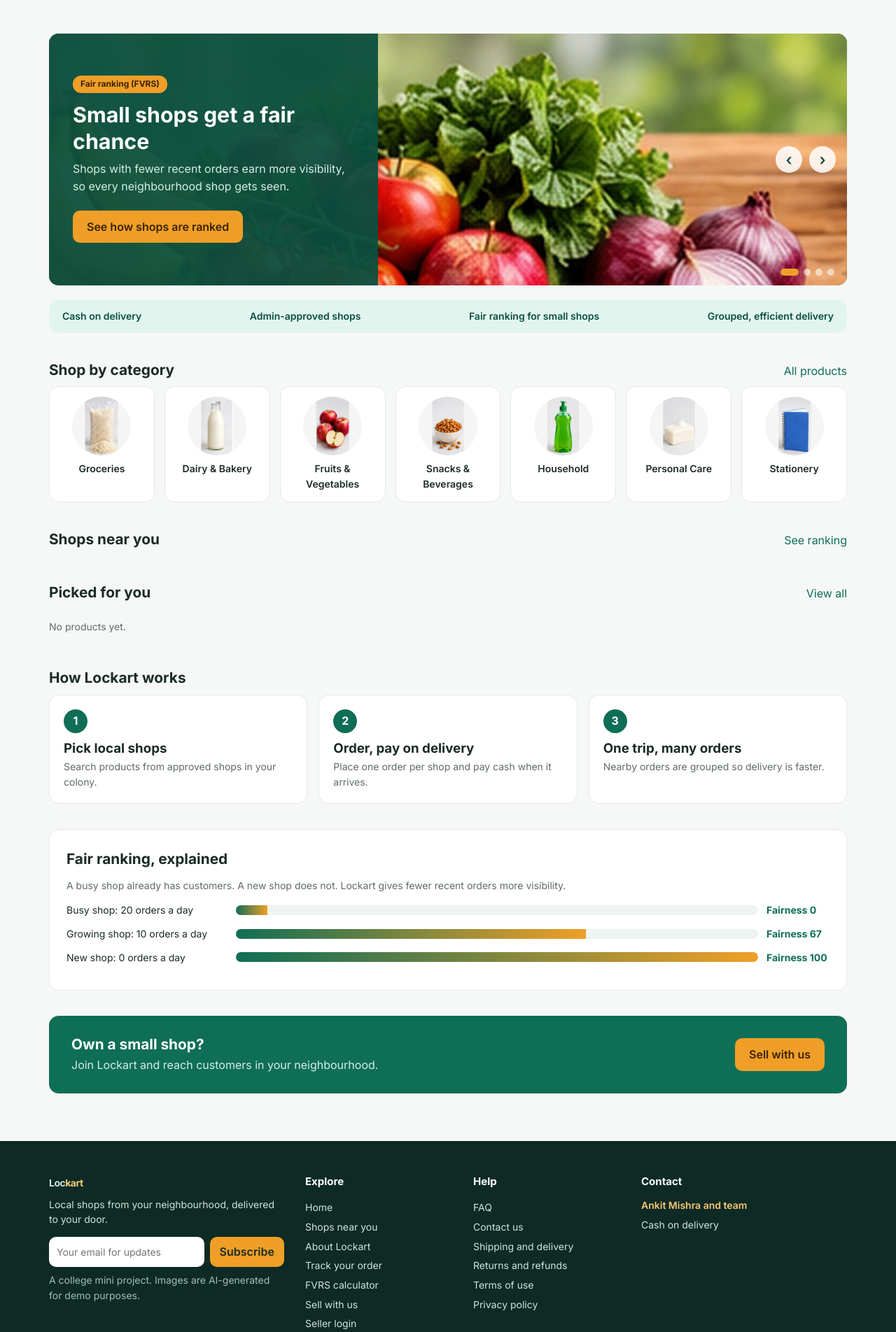
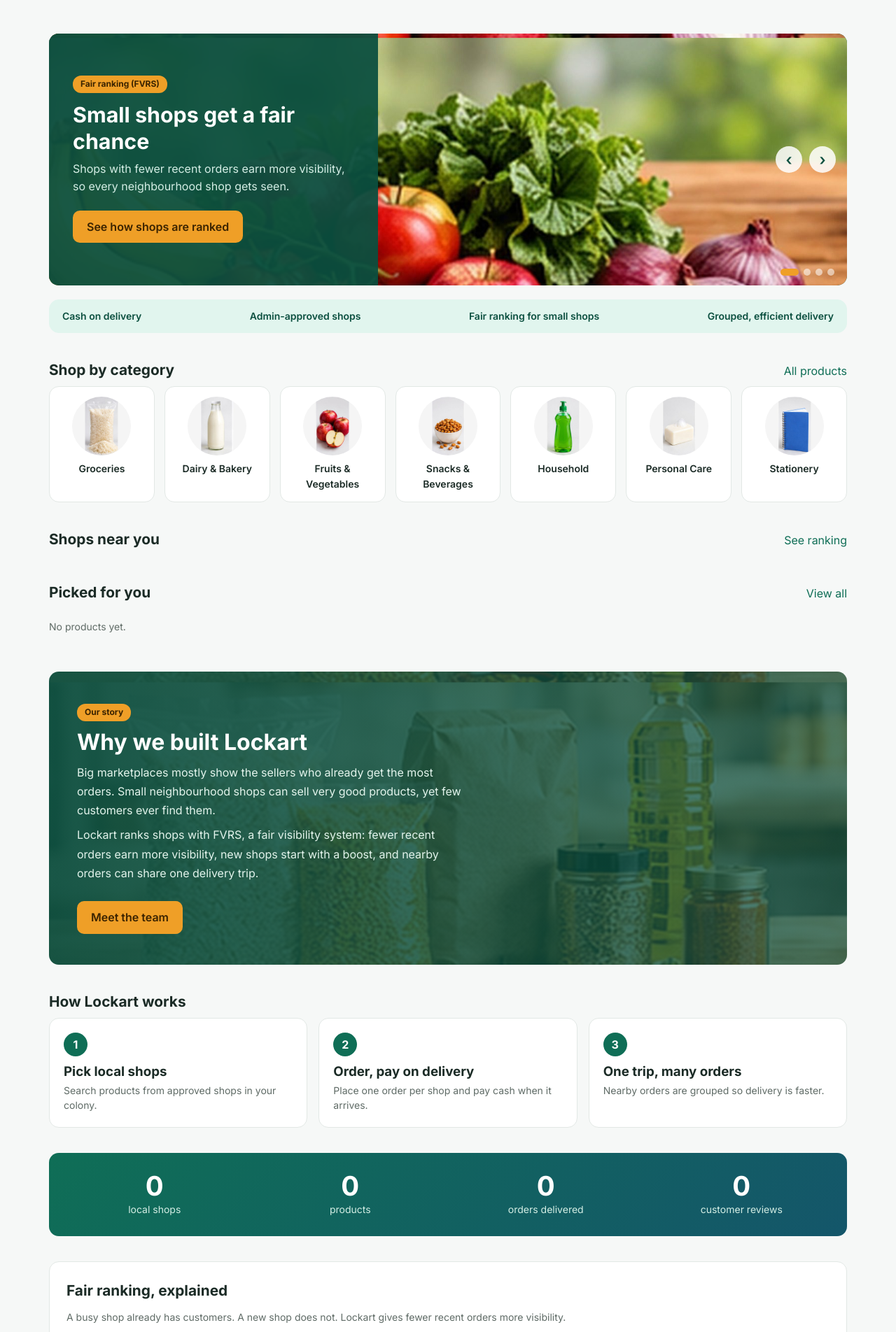
Before and after one commit to AnkitMishra-7018/lockart, a Flask app: page / in a window 1280 px wide. Shown: the part 103-2007 px from the top of the page at 70% size. Run offline with Flask 3, Linux system fonts and the light colour scheme; data that the repository does not hold is empty.

Commit message:
Home page final polish, Team page final wording

```diff
--- a/app.py
+++ b/app.py
@@ -287,6 +287,40 @@ def home():
             "JOIN orders o ON o.order_id = oi.order_id WHERE o.customer_id = %s) "
             "ORDER BY p.created_at DESC LIMIT 4", (session["customer_id"],))
         reorder = cursor.fetchall()
+
+    # Pocket-friendly row: the cheapest products that are in stock
+    cursor.execute(PRODUCT_SELECT + "AND p.price <= 50 ORDER BY p.price ASC, p.created_at DESC LIMIT 4")
+    budget = cursor.fetchall()
+
+    # Recently viewed: product numbers remembered in the visitor's session (see product_detail)
+    viewed = []
+    viewed_ids = [i for i in session.get("viewed", []) if isinstance(i, int)][:8]
+    if viewed_ids:
+        marks = ",".join(["%s"] * len(viewed_ids))
+        cursor.execute(PRODUCT_SELECT + "AND p.product_id IN (" + marks + ")", tuple(viewed_ids))
+        by_id = {row[0]: row for row in cursor.fetchall()}
+        viewed = [by_id[i] for i in viewed_ids if i in by_id][:4]
+
+    # Real numbers for the "Lockart in numbers" band
+    stats = {}
+    cursor.execute("SELECT COUNT(*) FROM sellers WHERE status = 'approved'")
+    stats["shops"] = cursor.fetchone()[0]
+    cursor.execute("SELECT COUNT(*) FROM products p JOIN sellers s ON s.seller_id = p.seller_id "
+                   "WHERE p.is_active = 1 AND s.status = 'approved'")
+    stats["products"] = cursor.fetchone()[0]
+    cursor.execute("SELECT COUNT(*) FROM orders WHERE status = 'delivered'")
+    stats["delivered"] = cursor.fetchone()[0]
+    cursor.execute("SELECT (SELECT COUNT(*) FROM seller_reviews) + (SELECT COUNT(*) FROM product_reviews)")
+    stats["reviews"] = cursor.fetchone()[0]
+
+    # The three newest written shop reviews (any rating), shown with the reviewer's first name only
+    cursor.execute(
+        "SELECT r.rating, r.review_text, c.full_name, s.shop_name FROM seller_reviews r "
+        "JOIN customers c ON c.customer_id = r.customer_id JOIN sellers s ON s.seller_id = r.seller_id "
+        "WHERE s.status = 'approved' AND CHAR_LENGTH(TRIM(r.review_text)) >= 8 "
+        "AND r.review_text NOT LIKE 'Demo review%' ORDER BY r.review_date DESC, r.review_id DESC LIMIT 3")
+    reviews = [{"rating": row[0], "text": row[1], "name": (row[2].split() or ["Customer"])[0], "shop": row[3]}
+               for row in cursor.fetchall()]
     cursor.close()
     conn.close()
 
@@ -310,7 +344,8 @@ def home():
 
     return render_template("home.html", picks=picks[:8], from_new=from_new, reorder=reorder,
                            shops=shops, scores=scores, show_scores=SHOW_FVRS_ON_CARDS,
-                           categories=CATEGORY_TILES)
+                           categories=CATEGORY_TILES, budget=budget, viewed=viewed,
+                           stats=stats, reviews=reviews)
 
 
 PER_PAGE = 12
@@ -466,6 +501,9 @@ def product_detail(product_id):
         conn.close()
         flash("That product is not available.", "error")
         return redirect(url_for("home"))
+
+    # Remember this product for the "Recently viewed" row on the home page (newest first, at most 8)
+    session["viewed"] = ([product_id] + [i for i in session.get("viewed", []) if i != product_id])[:8]
 
     cursor.execute("SELECT image_path FROM product_images WHERE product_id = %s", (product_id,))
     images = [row["image_path"] for row in cursor.fetchall()]
--- a/static/js/main.js
+++ b/static/js/main.js
@@ -107,3 +107,16 @@
     nums.forEach(function (el) { el.textContent = text(el, 0); io.observe(el); });
   } else { nums.forEach(function (el) { el.textContent = text(el, parseFloat(el.dataset.to)); }); }
 })();
+(function () {
+  var items = document.querySelectorAll("[data-parallax]"); if (!items.length) return;
+  if (window.matchMedia && (matchMedia("(prefers-reduced-motion: reduce)").matches || matchMedia("(max-width: 860px)").matches)) return;
+  function update() {
+    var vh = window.innerHeight;
+    items.forEach(function (el) {
+      var r = el.getBoundingClientRect(); if (r.bottom < -50 || r.top > vh + 50) return;
+      var shift = (r.top + r.height / 2 - vh / 2) * -0.12;
+      el.style.setProperty("--py", Math.max(-40, Math.min(40, shift)).toFixed(1) + "px");
+    });
+  }
+  window.addEventListener("scroll", update, { passive: true }); window.addEventListener("resize", update); update();
+})();
--- a/static/style.css
+++ b/static/style.css
@@ -311,3 +311,26 @@ a.btn.ghost:hover{background:var(--gl);color:var(--g2)}
   .person{grid-template-columns:240px 1fr;gap:22px}.person.flip{grid-template-columns:1fr 240px}
   .pphoto,.person.lead .pphoto{width:220px}
 }
+/* ---- Home page polish ---- */
+.hero .slide{background-position:center calc(50% + var(--py,0px))}
+.story{position:relative;overflow:hidden;border-radius:var(--r);margin:40px 0;color:#fff;min-height:320px;display:flex;align-items:center;
+  background:linear-gradient(90deg,rgba(11,79,63,.93),rgba(11,79,63,.72)),url('/static/img/heroes/hero_groceries.jpg') center calc(50% + var(--py,0px))/cover}
+.story-in{padding:44px 40px;max-width:640px}
+.story .pill{display:inline-block}
+.story h2{font-size:2rem;margin:10px 0 10px;color:#fff}
+.story p{color:#E3F4EC;line-height:1.7;margin:0 0 8px}
+.story .btn{background:var(--a);color:#3a2300}
+.numsband{display:grid;grid-template-columns:repeat(4,1fr);gap:14px;margin:36px 0;padding:26px 18px;border-radius:var(--r);background:linear-gradient(135deg,#0F6E56,#14566A);color:#fff;text-align:center}
+.numsband b{display:block;font-size:2.4rem;line-height:1.1}.numsband span{color:#D4EEE5;font-size:14px}
+.revgrid{display:grid;grid-template-columns:repeat(auto-fit,minmax(250px,1fr));gap:16px;margin-top:12px}
+.rcard{background:#fff;border:1px solid var(--bd);border-radius:var(--r);padding:20px;box-shadow:var(--sh);position:relative}
+.rcard::before{content:"\201C";position:absolute;right:16px;top:2px;font-size:3.6rem;color:var(--gl);font-family:Georgia,serif;line-height:1}
+.rstars span{color:#d4dbd7;font-size:17px}.rstars span.on{color:#F5A623}
+.rcard p{margin:10px 0 12px;line-height:1.6}
+.rcard .who{font-size:13px;color:var(--mu)}.rcard .who strong{color:var(--tx)}
+.nlteaser{display:flex;justify-content:space-between;align-items:center;gap:20px;flex-wrap:wrap;margin:36px 0 0;padding:28px 32px;border-radius:var(--r);background:var(--al);border:1px solid #F6D9A5}
+.nlteaser h2{margin:0 0 4px}.nlteaser p{margin:0;color:var(--mu)}
+.nlform{display:flex;gap:8px;flex:1;min-width:260px;max-width:440px}
+.nlform input{margin:0}.nlform button{margin:0;background:var(--a);color:#3a2300;white-space:nowrap}
+@media(max-width:860px){.numsband{grid-template-columns:repeat(2,1fr)}.story-in{padding:30px 22px}.story h2{font-size:1.6rem}}
+@media(max-width:520px){.nlteaser{padding:22px 18px}.nlform{max-width:none}}
--- a/templates/base.html
+++ b/templates/base.html
@@ -72,7 +72,7 @@
       </form>
       <p class="muted" style="color:#9FBFB3">A college mini project. Images are AI-generated for demo purposes.</p>
     </div>
-    <div><h4>Explore</h4><a href="/">Home</a><a href="/shops">Shops near you</a><a href="/about">About Lockart</a><a href="/track-order">Track your order</a><a href="/fvrs-calculator">FVRS calculator</a><a href="/seller/register">Sell with us</a><a href="/seller/login">Seller login</a></div>
+    <div><h4>Explore</h4><a href="/">Home</a><a href="/shops">Shops near you</a><a href="/about">About Lockart</a><a href="/track-order">Track your order</a><a href="/fvrs-calculator">FVRS calculator</a><a href="/seller/register">Sell with us</a><a href="/seller/login">Seller login</a>{% if not session.get('admin_id') %}<a href="/admin/login">Admin login</a>{% endif %}</div>
     <div><h4>Help</h4><a href="/faq">FAQ</a><a href="/contact">Contact us</a><a href="/shipping">Shipping and delivery</a><a href="/returns">Returns and refunds</a><a href="/terms">Terms of use</a><a href="/privacy">Privacy policy</a></div>
     <div>
       <h4>Contact</h4>
--- a/templates/home.html
+++ b/templates/home.html
@@ -9,7 +9,7 @@
   {"img":"img/heroes/hero_dairy.jpg","tag":"New shops welcome","title":"New here? You start with a boost","text":"New sellers get full fairness points and a neutral rating, so nobody is buried for being new.","link":"/seller/register","cta":"Open your shop"},
   {"img":"img/covers/cover_fresh.jpg","tag":"Pay on delivery","title":"Order now, pay when it arrives","text":"Admin-approved local shops and cash on delivery on every order.","link":"/search","cta":"Browse products"}
 ] %}
-<section class="hero" id="hero" aria-label="Lockart features">
+<section class="hero" id="hero" aria-label="Lockart features" data-parallax>
   {% for s in slides %}
   <div class="slide {% if loop.first %}on{% endif %}" style="background-image:url('{{ url_for('static', filename=s.img) }}')">
     <div class="slide-text"><span class="pill">{{ s.tag }}</span><h2>{{ s.title }}</h2><p>{{ s.text }}</p><a class="btn" href="{{ s.link }}">{{ s.cta }}</a></div>
@@ -31,6 +31,9 @@
     <a class="cat" href="/search?category={{ name|urlencode }}"><img src="{{ url_for('static', filename='img/products/thumb/' + img) }}" alt="" loading="lazy"><span>{{ name }}</span></a>{% endfor %}
   </div></section>
 
+{% if viewed %}<section class="sec reveal"><div class="sec-h"><h2>Recently viewed</h2></div>
+  <div class="grid">{% for p in viewed %}{{ product_card(p, scores, show_scores) }}{% endfor %}</div></section>{% endif %}
+
 {% if reorder %}<section class="sec reveal"><div class="sec-h"><h2>Order again</h2></div>
   <div class="grid">{% for p in reorder %}{{ product_card(p, scores, show_scores) }}{% endfor %}</div></section>{% endif %}
 
@@ -45,10 +48,28 @@
 <section class="sec reveal"><div class="sec-h"><h2>Picked for you</h2><a href="/search">View all</a></div>
   <div class="grid">{% for p in picks %}{{ product_card(p, scores, show_scores) }}{% else %}<p class="muted">No products yet.</p>{% endfor %}</div></section>
 
+{% if budget %}<section class="sec reveal"><div class="sec-h"><h2>Pocket-friendly picks</h2><a href="/search?max_price=50&amp;in_stock=1&amp;sort=price_asc">Everything under &#8377;50</a></div>
+  <div class="grid">{% for p in budget %}{{ product_card(p, scores, show_scores) }}{% endfor %}</div></section>{% endif %}
+
+<section class="story reveal" data-parallax>
+  <div class="story-in"><span class="pill">Our story</span>
+    <h2>Why we built Lockart</h2>
+    <p>Big marketplaces mostly show the sellers who already get the most orders. Small neighbourhood shops can sell very good products, yet few customers ever find them.</p>
+    <p>Lockart ranks shops with FVRS, a fair visibility system: fewer recent orders earn more visibility, new shops start with a boost, and nearby orders can share one delivery trip.</p>
+    <a class="btn" href="/about">Meet the team</a></div>
+</section>
+
 <section class="sec how reveal"><h2>How Lockart works</h2>
   <div class="steps"><div><b>1</b><h3>Pick local shops</h3><p>Search products from approved shops in your colony.</p></div>
     <div><b>2</b><h3>Order, pay on delivery</h3><p>Place one order per shop and pay cash when it arrives.</p></div>
     <div><b>3</b><h3>One trip, many orders</h3><p>Nearby orders are grouped so delivery is faster.</p></div></div></section>
+
+<section class="numsband reveal" aria-label="Lockart in numbers">
+  <div><b class="count" data-to="{{ stats.shops }}">{{ stats.shops }}</b><span>local shops</span></div>
+  <div><b class="count" data-to="{{ stats.products }}">{{ stats.products }}</b><span>products</span></div>
+  <div><b class="count" data-to="{{ stats.delivered }}">{{ stats.delivered }}</b><span>orders delivered</span></div>
+  <div><b class="count" data-to="{{ stats.reviews }}">{{ stats.reviews }}</b><span>customer reviews</span></div>
+</section>
 
 <section class="sec fair reveal"><h2>Fair ranking, explained</h2>
   <p class="muted">A busy shop already has customers. A new shop does not. Lockart gives fewer recent orders more visibility.</p>
@@ -59,6 +80,14 @@
 {% if from_new %}<section class="sec reveal"><div class="sec-h"><h2>From new shops</h2></div>
   <div class="grid">{% for p in from_new %}{{ product_card(p, scores, show_scores) }}{% endfor %}</div></section>{% endif %}
 
+{% if reviews %}<section class="sec reveal"><div class="sec-h"><h2>Recent reviews</h2></div>
+  <div class="revgrid">{% for r in reviews %}<div class="rcard">
+    <div class="rstars" aria-label="{{ r.rating }} out of 5">{% for i in range(5) %}<span class="{{ 'on' if i < r.rating else '' }}">&#9733;</span>{% endfor %}</div>
+    <p>{{ r.text }}</p><div class="who"><strong>{{ r.name }}</strong> on {{ r.shop }}</div></div>{% endfor %}</div></section>{% endif %}
+
+<section class="nlteaser reveal"><div><h2>Get updates from local shops</h2><p>New shops and fresh arrivals, in your inbox. No spam.</p></div>
+  <form class="nlform" method="POST" action="/newsletter"><input type="email" name="email" placeholder="Your email address" aria-label="Email address" maxlength="100" required><button type="submit">Subscribe</button></form></section>
+
 {% if not session.get('seller_id') %}
 <section class="cta reveal"><div><h2>Own a small shop?</h2><p>Join Lockart and reach customers in your neighbourhood.</p></div><a class="btn" href="/seller/register">Sell with us</a></section>{% endif %}
 {% endblock %}
```
Also changed, not shown: seed_demo.py (+10 -2 lines).
